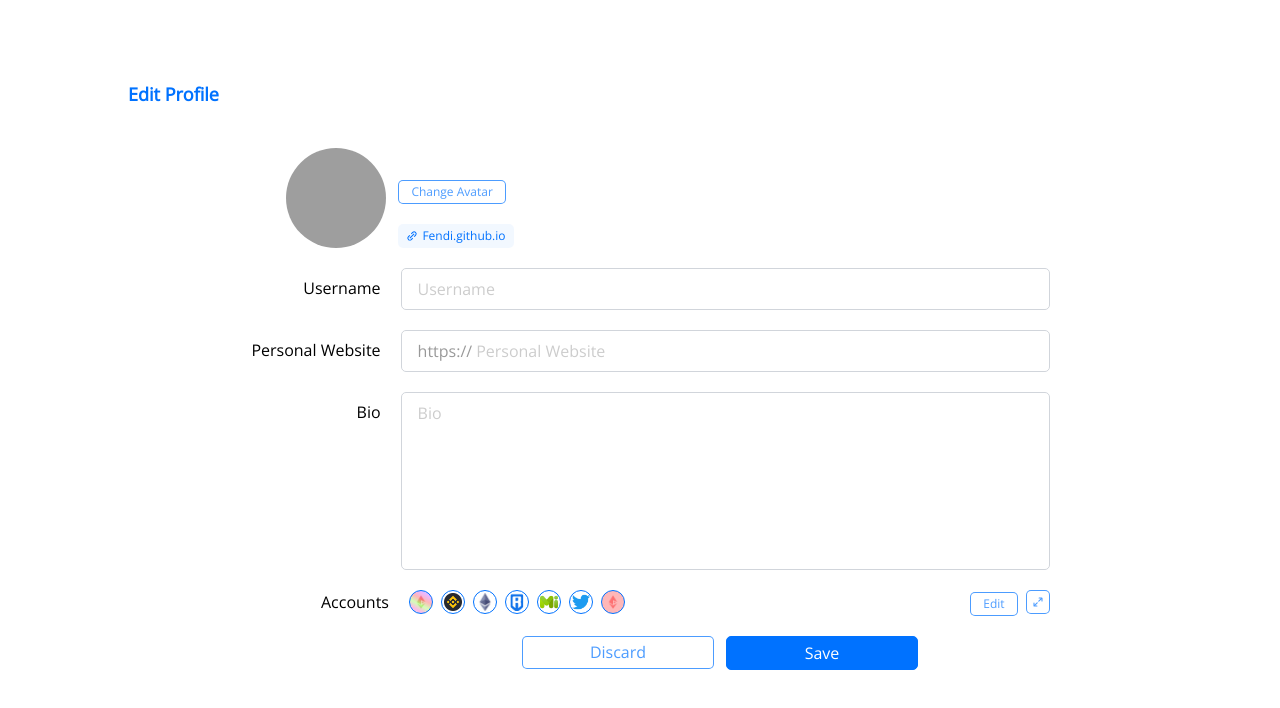
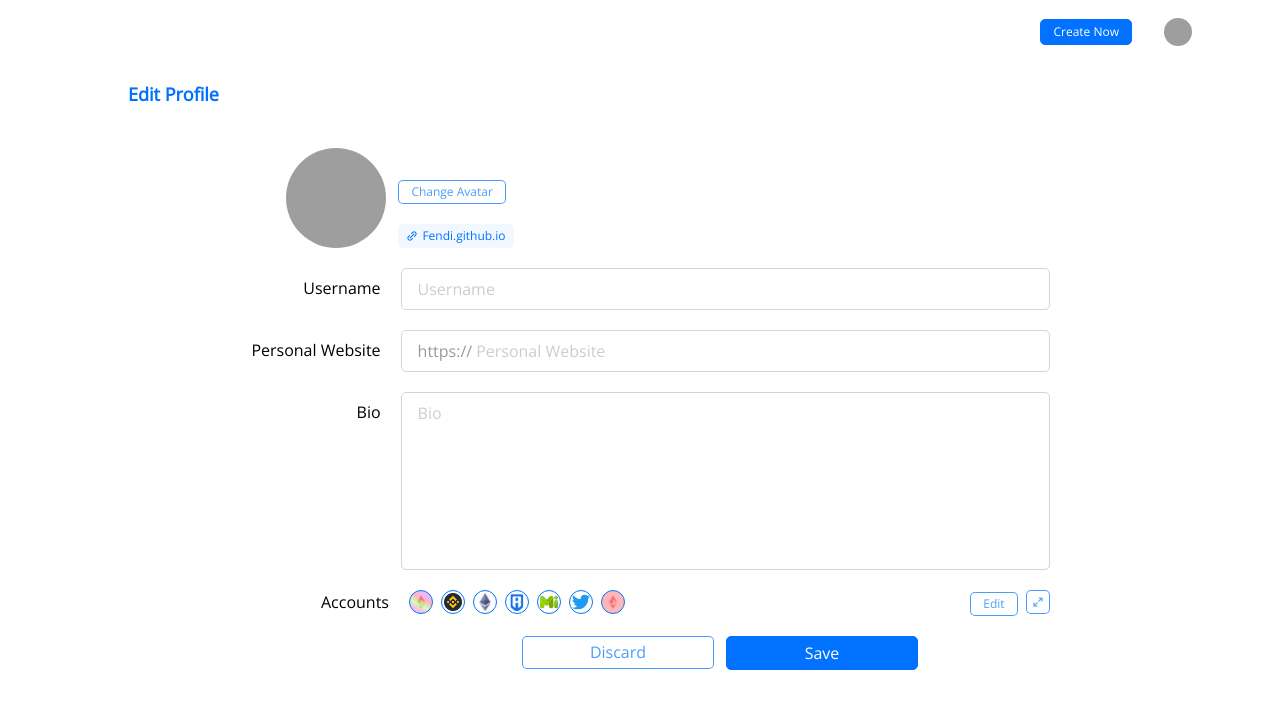
Before and after one commit to ahjdwgg/Revery, a Next.js app: page /editProfile in a window 1280 px wide. Shown: the top 708 px of the page. Built offline with nearby package versions, Linux system fonts and the light colour scheme; grey boxes are pictures that could not be loaded.

Commit message:
update: header info

```diff
--- a/pages/editProfile.tsx
+++ b/pages/editProfile.tsx
@@ -8,6 +8,7 @@ import Button from '../components/buttons/Button';
 import LinkButton from '../components/buttons/LinkButton';
 import { COLORS } from '../components/buttons/variables';
 import Input from '../components/inputs/Input';
+import ImageHolder from '../components/ImageHolder';
 
 const AccountItems = [
     {
@@ -114,6 +115,10 @@ const EditProfile: NextPage = () => {
     return (
         <div>
             <Header>
+                <div className="flex flex-row justify-end w-full gap-x-8">
+                    <Button isOutlined={false} color={COLORS.primary} text={'Create Now'} />
+                    <ImageHolder imageUrl={avatarUrl} isFullRound={true} size={28} />
+                </div>
                 <link rel="stylesheet" type="text/css" href="//fonts.googleapis.com/css?family=Open+Sans" />
             </Header>
             <div className="pt-12 md:pt-16 flex flex-col max-w-5xl m-auto">
--- a/pages/setupProfile.tsx
+++ b/pages/setupProfile.tsx
@@ -8,6 +8,7 @@ import Button from '../components/buttons/Button';
 import LinkButton from '../components/buttons/LinkButton';
 import { COLORS } from '../components/buttons/variables';
 import Input from '../components/inputs/Input';
+import ImageHolder from '../components/ImageHolder';
 
 const AccountItems = [
     {
@@ -114,6 +115,10 @@ const SetupProfile: NextPage = () => {
     return (
         <div>
             <Header>
+                <div className="flex flex-row justify-end w-full gap-x-8">
+                    <Button isOutlined={false} color={COLORS.primary} text={'Create Now'} />
+                    <ImageHolder imageUrl={avatarUrl} isFullRound={true} size={28} />
+                </div>
                 <link rel="stylesheet" type="text/css" href="//fonts.googleapis.com/css?family=Open+Sans" />
             </Header>
             <div className="pt-12 md:pt-16 flex flex-col max-w-5xl m-auto">
```
